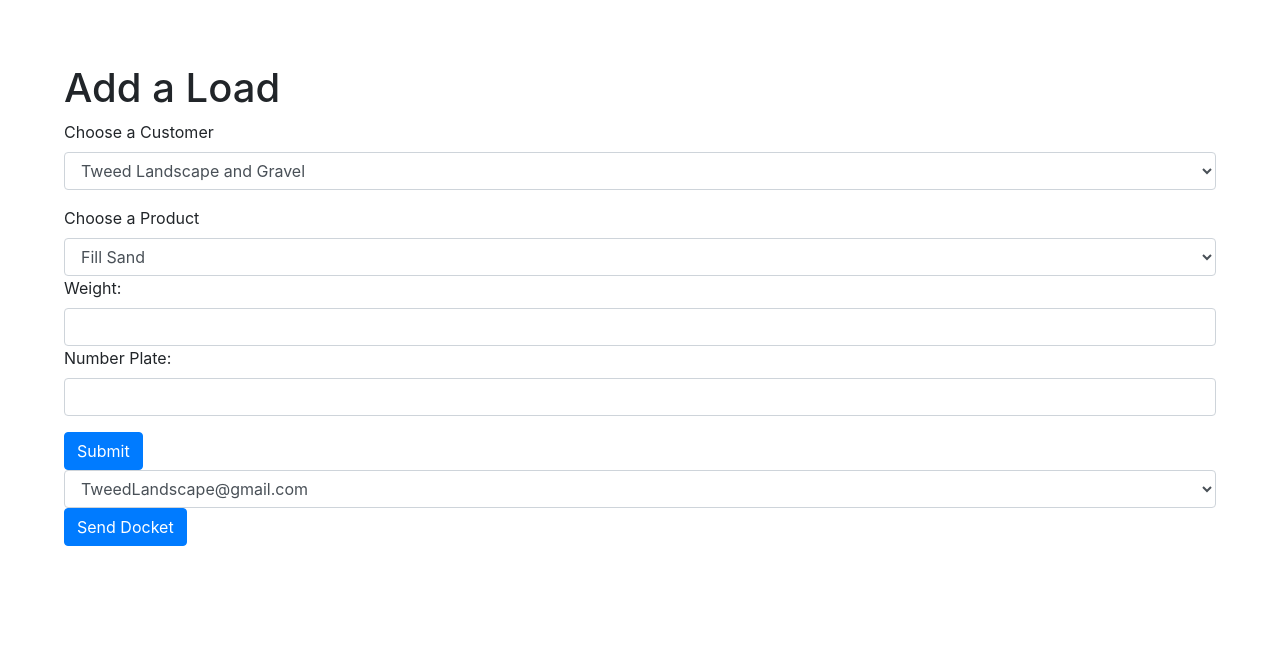
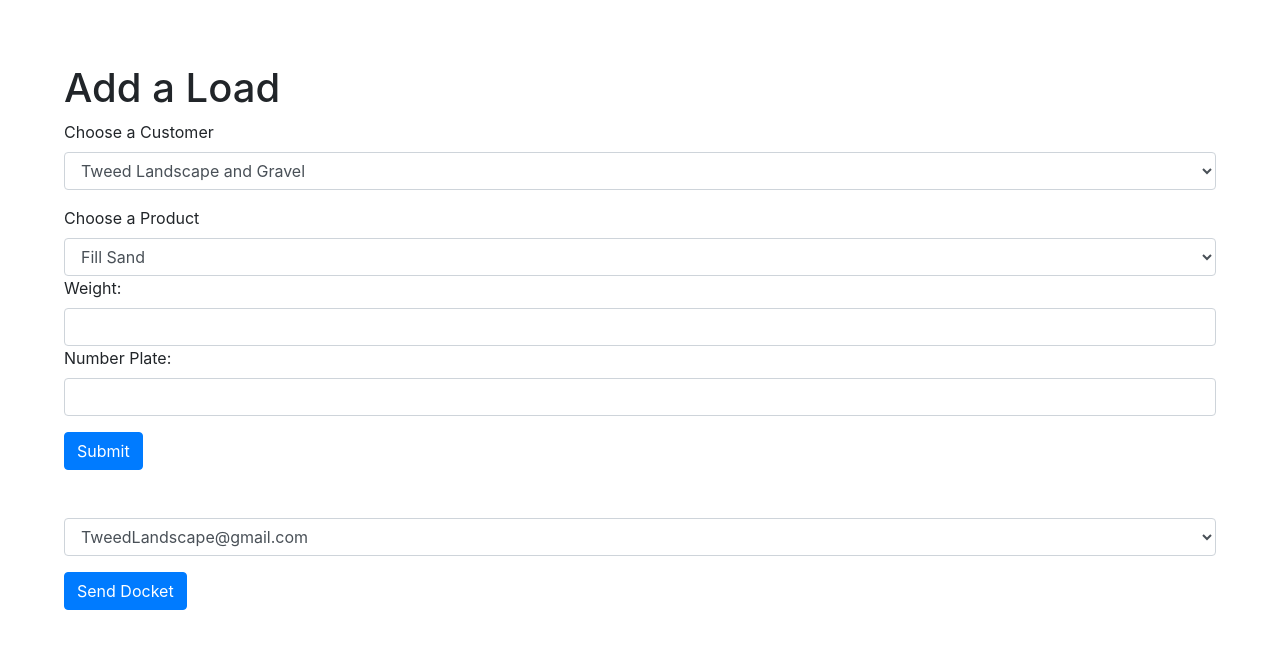
Before and after one commit to yourlow/loader-scales, a React (Create React App) app: page /add-loads in a window 1280 px wide. Shown: the top 648 px of the page. Built offline with nearby package versions, Linux system fonts and the light colour scheme.

Commit message:
fixed send docket styling

```diff
--- a/src/views/AddLoad/AddLoad.js
+++ b/src/views/AddLoad/AddLoad.js
@@ -37,16 +37,21 @@ export const AddLoad = (props) => {
         <Button variant="primary" type="submit">
           Submit
         </Button>
-        <Form.Control as="select">
+
+
+      </Form>
+      <Form className="email-submission">
+        <Form.Group>
+          <Form.Control as="select">
             <option value="TweedLandscape@gmail.com">TweedLandscape@gmail.com</option>
             <option value="Accounts@chinderahgolf.com">Accounts@chinderahgolf.com</option>
           </Form.Control>
+        </Form.Group>
         <Button variant="primary" type="submit">
           Send Docket
         </Button>
       </Form>
 
-
     </div>
   );
 }
--- a/src/views/AddLoad/addpage.css
+++ b/src/views/AddLoad/addpage.css
@@ -1,3 +1,7 @@
 .add-page {
     margin: 5%;
 }
+
+.email-submission {
+    margin-top: 3rem;
+}
```
